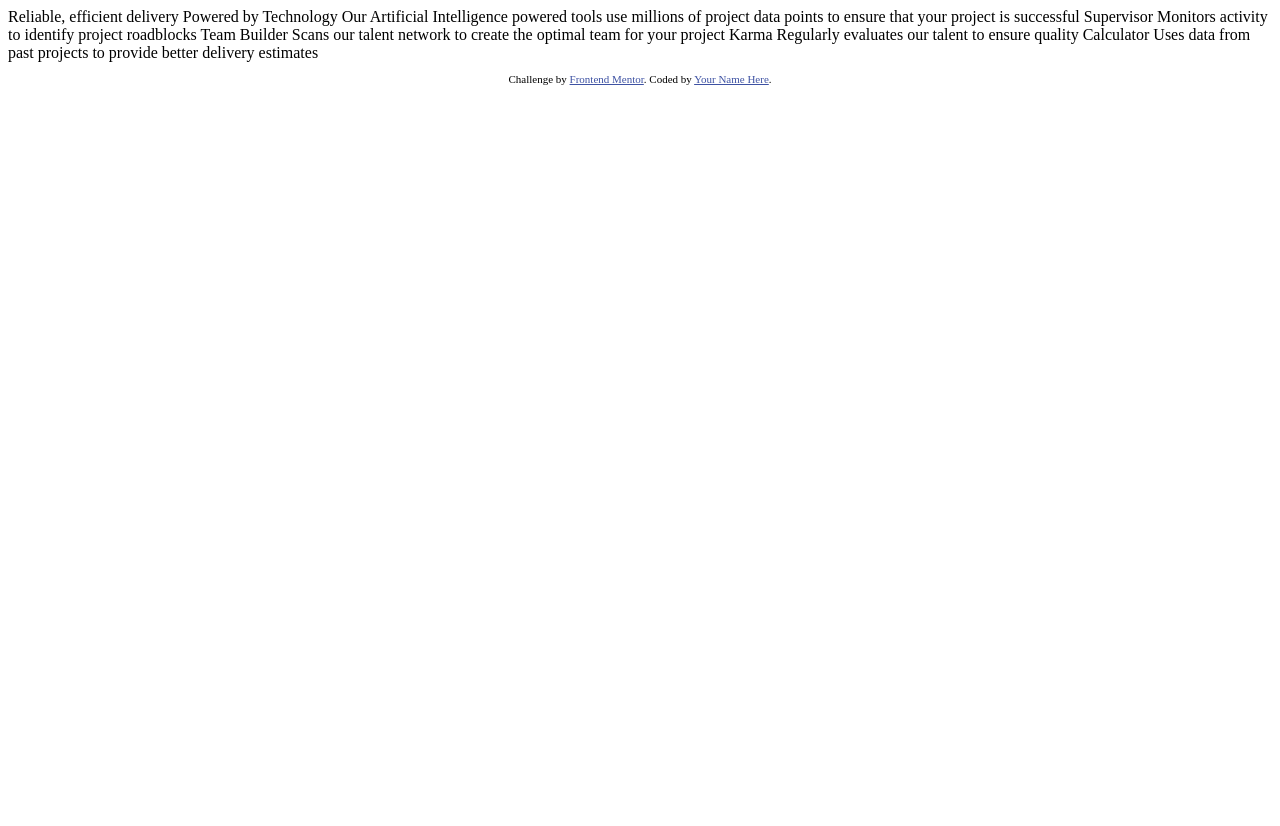
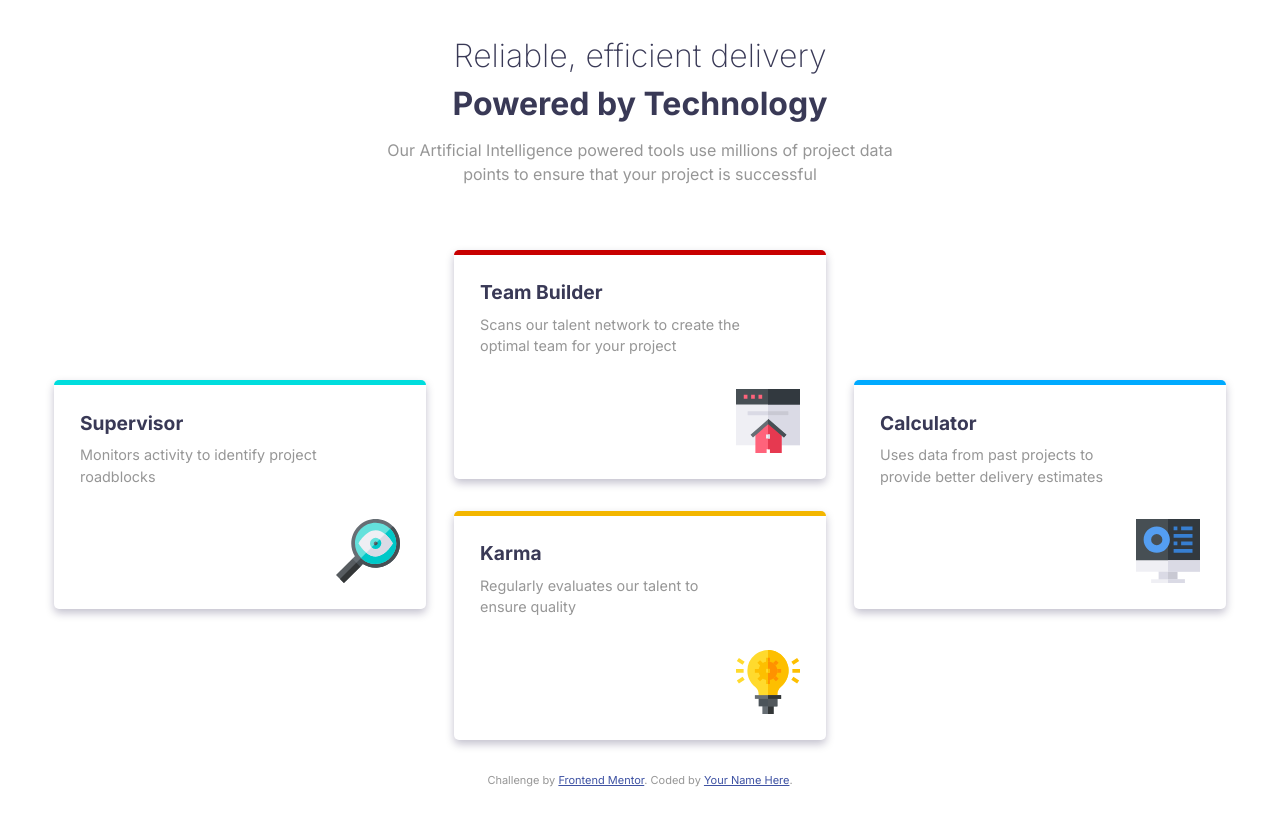
Before and after one commit to MajorFreedom/four-card-feature, a plain HTML site: page index.html in a window 1280 px wide. Before the commit the page ends 800 px from the top, so only its background shows below. Drawn offline with Linux system fonts and the light colour scheme.

Commit message:
ready project

```diff
--- a/index.html
+++ b/index.html
@@ -5,6 +5,10 @@
   <meta name="viewport" content="width=device-width, initial-scale=1.0"> <!-- displays site properly based on user's device -->
 
   <link rel="icon" type="image/png" sizes="32x32" href="./images/favicon-32x32.png">
+  <link rel="preconnect" href="https://fonts.googleapis.com">
+  <link rel="preconnect" href="https://fonts.gstatic.com" crossorigin>
+  <link href="https://fonts.googleapis.com/css2?family=Inter:wght@100..900&display=swap" rel="stylesheet">
+  <link rel="stylesheet" href="./style.css">
 
   <title>Frontend Mentor | Four card feature section</title>
 
@@ -16,23 +20,54 @@
 </head>
 <body>
 
-  Reliable, efficient delivery
-  Powered by Technology
+  <main>
+    <div class="text-content-container">
+      <h1>Reliable, efficient delivery<br>
+      <strong>Powered by Technology</strong></h1>
+      <p>Our Artificial Intelligence powered tools use millions of project data points to ensure that your project is successful</p>
+    </div>
 
-  Our Artificial Intelligence powered tools use millions of project data points
-  to ensure that your project is successful
+    <div class="card-items">
 
-  Supervisor
-  Monitors activity to identify project roadblocks
+      <div class="card-item aqua">
+        <div>
+          <h2>Supervisor</h2>
+          <p>Monitors activity to identify project roadblocks</p>
+        </div>
+        <img src="./images/icon-supervisor.svg" alt="supervisor" class="card-icon">
+      </div>
 
-  Team Builder
-  Scans our talent network to create the optimal team for your project
+      <div class="vertical-layout">
 
-  Karma
-  Regularly evaluates our talent to ensure quality
+        <div class="card-item red">
+          <div>
+            <h2>Team Builder</h2>
+            <p>Scans our talent network to create the optimal team for your project</p>
+          </div>
+           <img src="./images/icon-team-builder.svg" alt="team builder" class="card-icon">
+        </div>
 
-  Calculator
-  Uses data from past projects to provide better delivery estimates
+        <div class="card-item yellow">
+          <div>
+            <h2>Karma</h2>
+            <p>Regularly evaluates our talent to ensure quality</p>
+          </div>
+          <img src="./images/icon-karma.svg" alt="karma" class="card-icon">
+        </div>
+
+      </div>
+
+      <div class="card-item blue">
+        <div>
+          <h2>Calculator</h2>
+          <p>Uses data from past projects to provide better delivery estimates</p>
+        </div>
+        <img src="./images/icon-calculator.svg" alt="calculator" class="card-icon">
+      </div>
+
+    </div>
+
+  </main>
 
 
   <footer>
@@ -41,5 +76,22 @@
       Coded by <a href="#">Your Name Here</a>.
     </p>
   </footer>
+
+
+
+
+
+
+
+
+
+
+
+
+
+
+
+
+
 </body>
 </html>
--- a/style.css
+++ b/style.css
@@ -0,0 +1,115 @@
+body {
+    font-family: 'Inter', sans-serif;
+    font-size: 1rem;
+    color: #393956;
+    min-height: 100vh;
+    margin: 2em;
+}
+
+p {
+    margin: 0;
+    line-height: 150%;
+    color: rgb(150, 150, 150);
+}
+
+.card-item p {
+    font-size: .9em;
+}
+
+h1 {
+    margin: 0;
+    font-weight: 200;
+    line-height: 150%;
+    font-size: 1.6em;
+}
+
+h2 {
+    font-size: 1.2em;
+    margin: 0;
+}
+
+main {
+    display: flex;
+    flex-direction: column;
+    align-items: center;
+    justify-content: center;
+    margin-bottom: 2em;
+}
+
+.text-content-container {
+    max-width: 32em;
+    display: flex;
+    flex-direction: column;
+    text-align: center;
+    gap: .6em;
+    margin-bottom: 4em;
+}
+
+.card-items {
+    display: flex;
+    flex-direction: column;
+    gap: 1.8em;
+}
+
+
+
+.card-item {
+    max-width: 20em;
+    box-shadow: 0 4px 8px rgba(15, 6, 60, 0.25);
+    padding: 1.6em;
+
+    display: flex;
+    flex-direction: column;
+    align-items: flex-start;
+    gap: 2em;
+    border-top: 5px solid black;
+    border-radius: 5px;
+}
+
+.vertical-layout {
+    display: flex;
+    flex-direction: column;
+    align-items: flex-start;
+    gap: 2em;
+}
+
+.card-item div {
+    margin-right: 3.6em;
+}
+
+.card-item h2 {
+    margin-bottom: .5em;
+}
+
+.aqua {
+    border-color: rgb(0, 221, 221);
+}
+
+.red {
+    border-color: rgb(200, 0, 0);
+}
+
+.yellow {
+    border-color: rgb(243, 182, 0);
+}
+
+.blue {
+    border-color: rgb(0, 170, 255);
+}
+
+
+.card-icon {
+    align-self: flex-end;
+}
+
+
+@media screen and (min-width: 75em) {
+    .card-items {
+        flex-direction: row;
+        align-items: center;
+    }
+
+    h1 {
+        font-size: 2em;
+    }
+}
```
